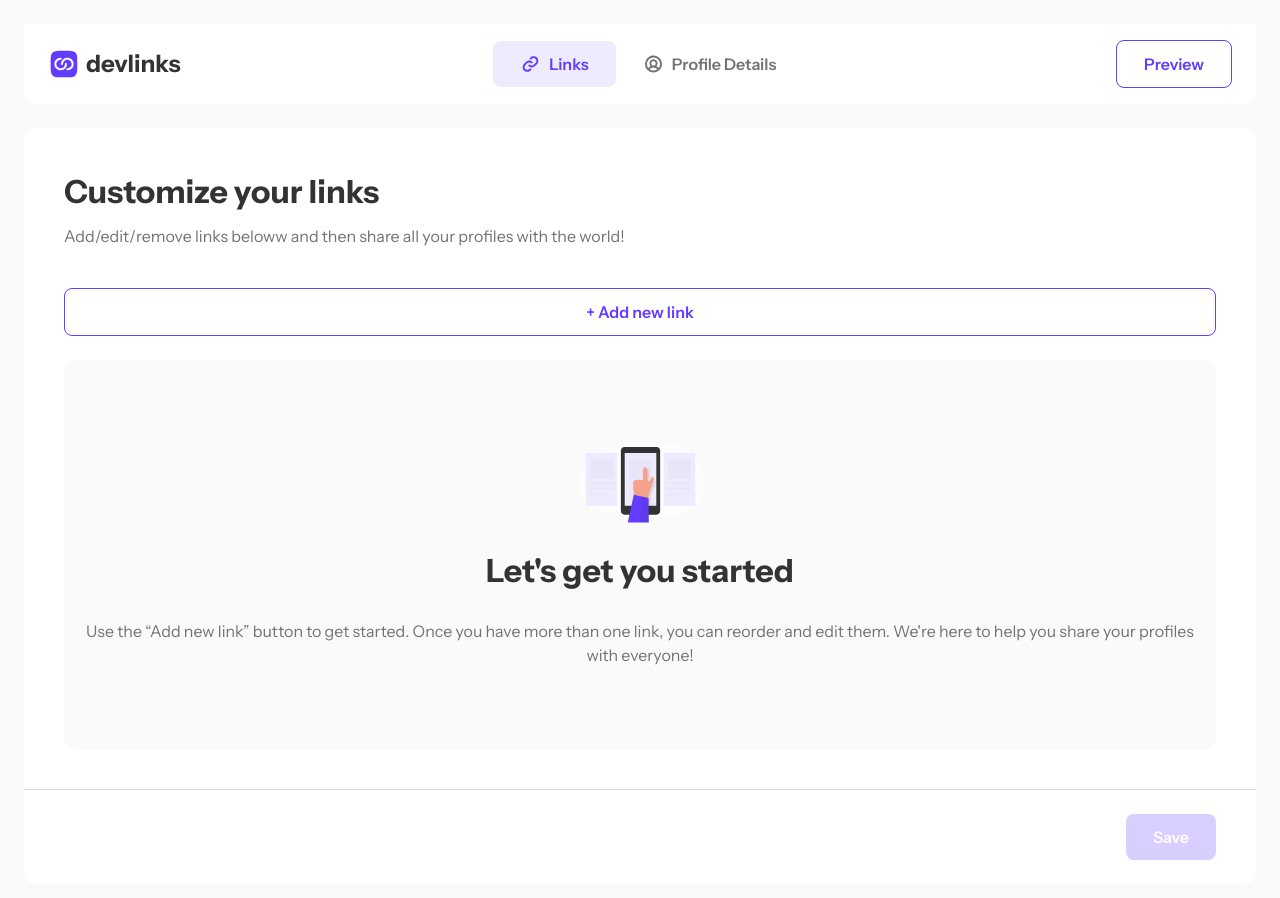
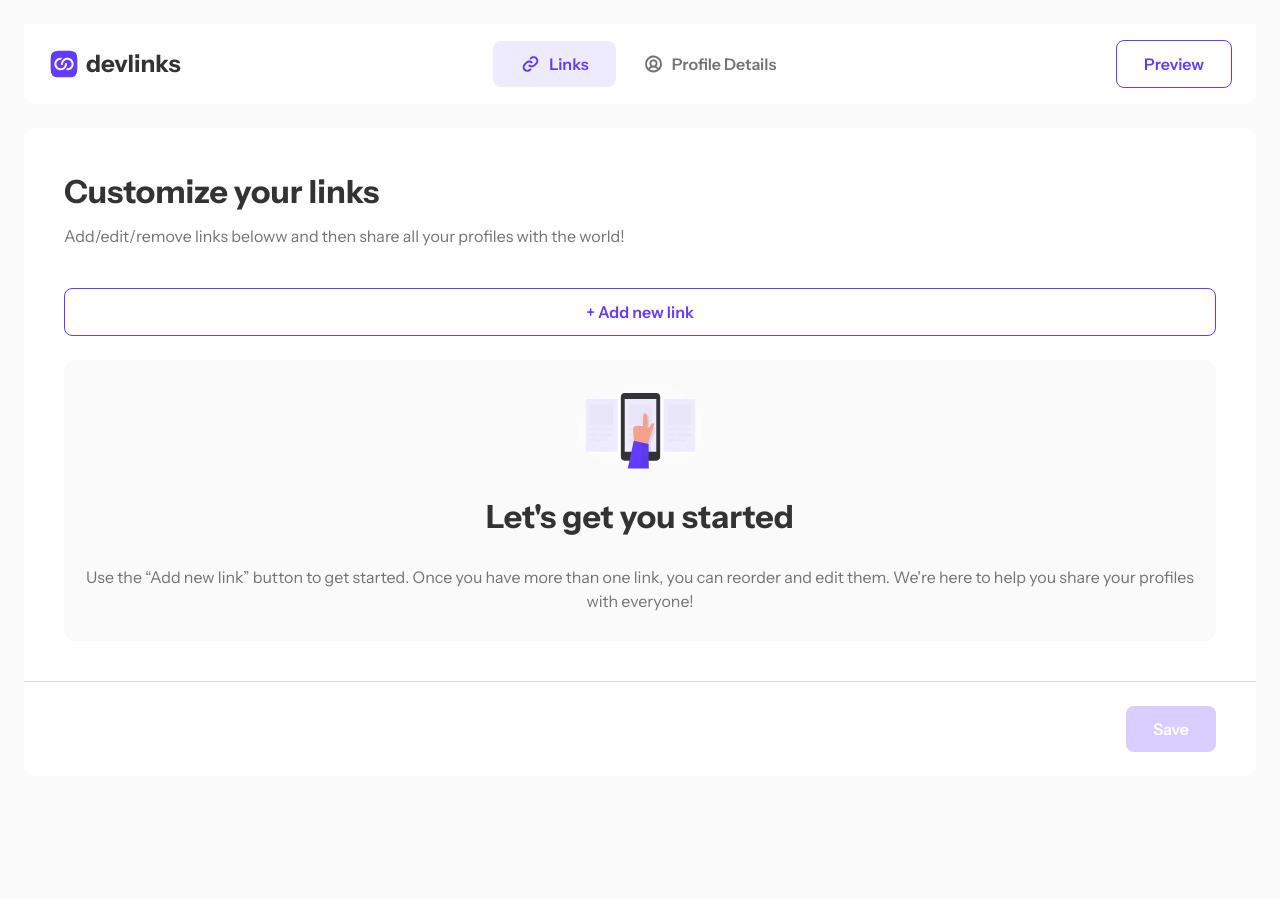
Before and after one commit to Newpoki/devlinks, a Next.js app: page /dashboard in a window 1280 px wide. Shown: the top 898 px of the page. After the commit the page ends 800 px from the top, so only its background shows below. Built offline with nearby package versions, Linux system fonts and the light colour scheme; no server answers; sample sign-in values are in the browser's storage.

Commit message:
feat: fix layout dashboard no links layout

```diff
--- a/app/dashboard/dashboard-no-links.tsx
+++ b/app/dashboard/dashboard-no-links.tsx
@@ -3,7 +3,7 @@ import { Paper } from '@/components/ui/paper'
 
 export const DashboardNoLinks = () => {
     return (
-        <Paper className="items-center justify-center gap-6 py-[46px] text-center md:py-[82px] lg:my-[62px]">
+        <Paper className="flex-1 items-center justify-center gap-6 text-center">
             <PointingMobileIllustrationColored />
 
             <h3 className="text-[24px] font-bold leading-[150%] md:text-h-m">
--- a/app/dashboard/page.tsx
+++ b/app/dashboard/page.tsx
@@ -22,7 +22,7 @@ export default async function DashboardPage() {
                 </CardDescription>
             </CardHeader>
 
-            <CardContent className="flex flex-col gap-6">
+            <CardContent className="flex flex-1 flex-col gap-6">
                 <Button className="w-full" variant="outline" type="button">
                     + Add new link
                 </Button>
```
